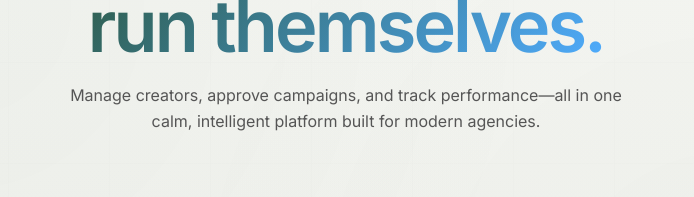
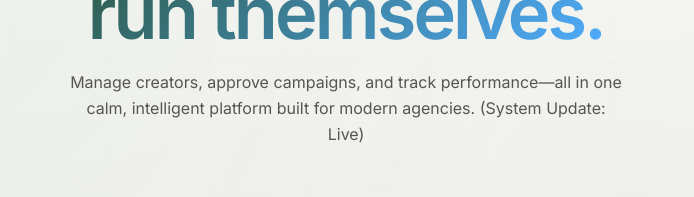
Before and after one commit to freetoolai/ViralCreatorAI, a Next.js app: page / in a window 1280 px wide. Shown: the part 233-430 px from the top of the page, without its empty margins (294-988 px from the left). Built offline with nearby package versions, Linux system fonts and the light colour scheme; no server answers.

Commit message:
Verification: Force redeploy with live tag

```diff
--- a/src/app/page.tsx
+++ b/src/app/page.tsx
@@ -13,7 +13,7 @@ export default function HomePage() {
             Campaigns that <span className={styles.gradientText}>run themselves.</span>
           </h1>
           <p className={styles.heroSubtitle}>
-            Manage creators, approve campaigns, and track performance—all in one calm, intelligent platform built for modern agencies.
+            Manage creators, approve campaigns, and track performance—all in one calm, intelligent platform built for modern agencies. (System Update: Live)
           </p>
           <div className={styles.heroCta}>
             <Link href="/login" className="btn btn-primary">
```
